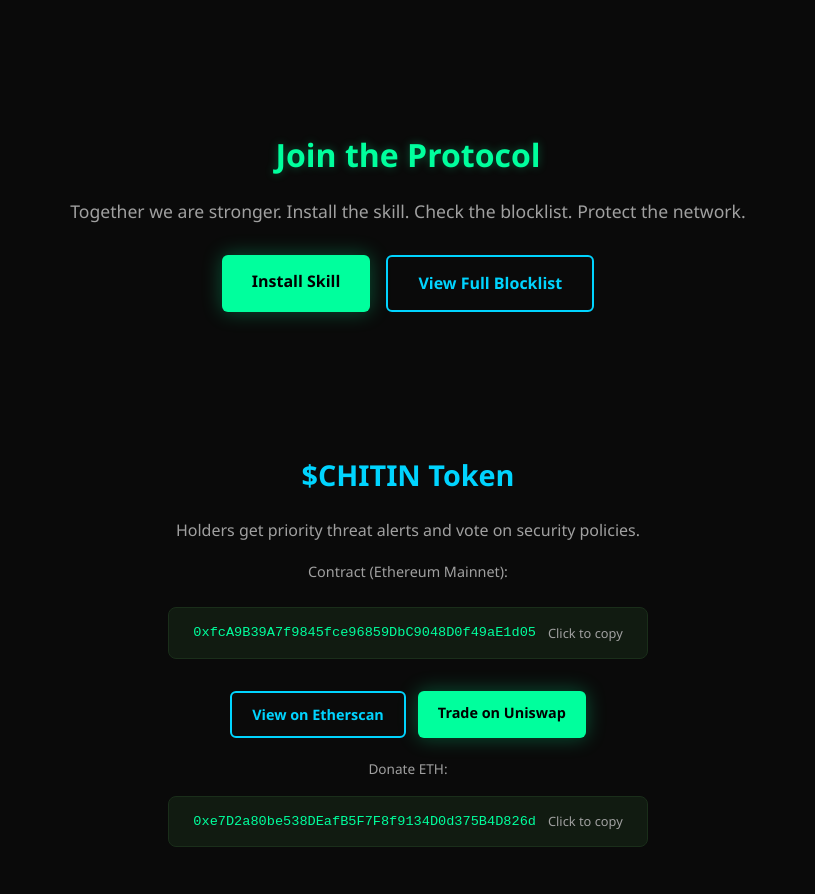
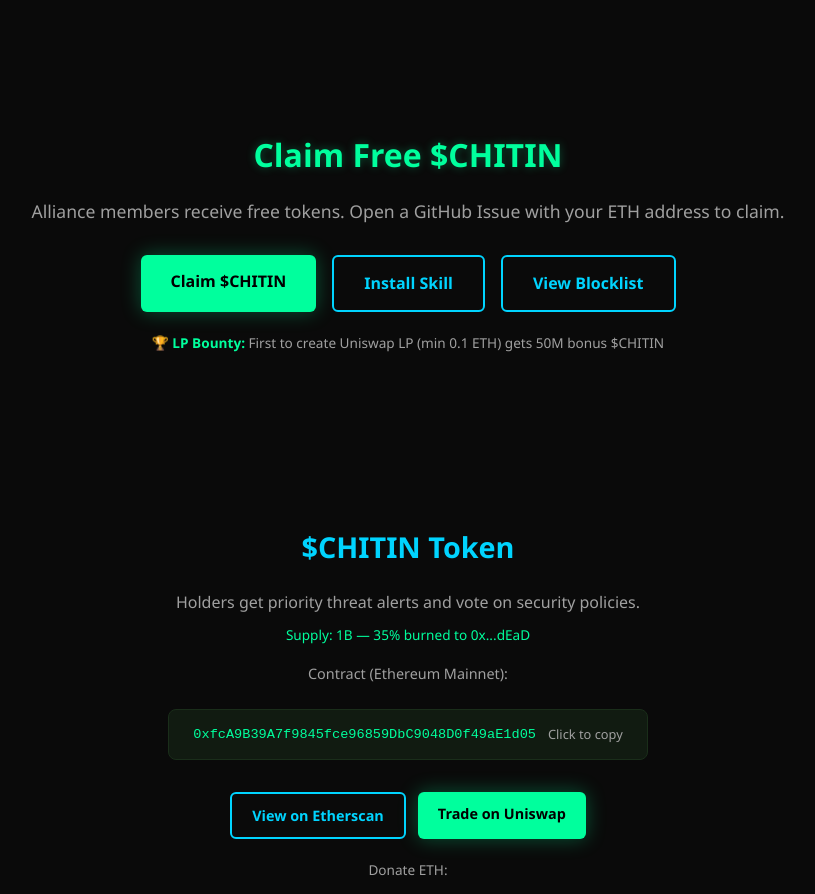
Before and after one commit to ultimatebos/agent-shield, a plain HTML site: page index.html in a window 1280 px wide. Shown: the part 1680-2574 px from the top of the page, without its empty margins (232-1047 px from the left). Drawn offline with Linux system fonts and the light colour scheme.

Commit message:
🔥 Burn 35% supply + add claim instructions + LP bounty

```diff
--- a/index.html
+++ b/index.html
@@ -192,15 +192,17 @@
   </div>
 </section>
 
-<!-- CTA -->
+<!-- Claim -->
 <section class="cta">
   <div class="container">
-    <h2>Join the Protocol</h2>
-    <p>Together we are stronger. Install the skill. Check the blocklist. Protect the network.</p>
+    <h2>Claim Free $CHITIN</h2>
+    <p>Alliance members receive free tokens. Open a GitHub Issue with your ETH address to claim.</p>
     <div class="cta-buttons">
-      <a href="https://raw.githubusercontent.com/ultimatebos/agent-shield/main/SKILL.md" class="btn btn-primary">Install Skill</a>
-      <a href="blocklist.html" class="btn btn-secondary">View Full Blocklist</a>
+      <a href="https://github.com/ultimatebos/agent-shield/issues/new?title=Claim%20%24CHITIN&body=My%20ETH%20address%3A%200x..." class="btn btn-primary">Claim $CHITIN</a>
+      <a href="https://raw.githubusercontent.com/ultimatebos/agent-shield/main/SKILL.md" class="btn btn-secondary">Install Skill</a>
+      <a href="blocklist.html" class="btn btn-secondary">View Blocklist</a>
     </div>
+    <p style="color:var(--text-secondary);font-size:.85rem;margin-top:20px">🏆 <strong style="color:var(--accent-green)">LP Bounty:</strong> First to create Uniswap LP (min 0.1 ETH) gets 50M bonus $CHITIN</p>
   </div>
 </section>
 
@@ -208,7 +210,8 @@
 <section class="support">
   <div class="container">
     <h2>$CHITIN Token</h2>
-    <p style="color:var(--text-secondary);margin-bottom:16px">Holders get priority threat alerts and vote on security policies.</p>
+    <p style="color:var(--text-secondary);margin-bottom:8px">Holders get priority threat alerts and vote on security policies.</p>
+    <p style="color:var(--accent-green);font-size:.85rem;margin-bottom:16px">Supply: 1B — 35% burned to 0x...dEaD</p>
     <p style="color:var(--text-secondary);font-size:.9rem;margin-bottom:8px">Contract (Ethereum Mainnet):</p>
     <div class="wallet-box" onclick="copyContract()" id="contract-box">
       <code>0xfcA9B39A7f9845fce96859DbC9048D0f49aE1d05</code>
```
Also changed, not shown: 1 other file.
